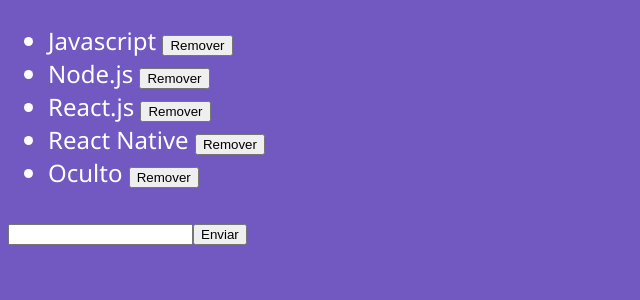
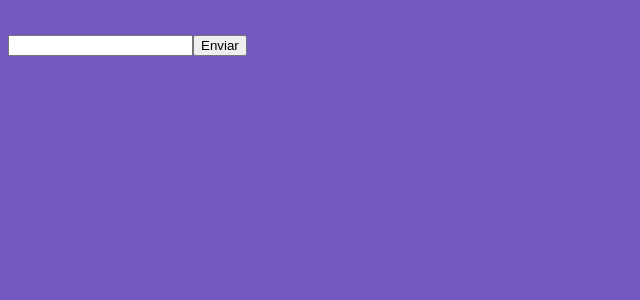
Before and after one commit to patrickmaciel/bootcamp-gostack-desafio-04, a React app: page / in a window 1280 px wide. Shown: the top 300 px of the page, without its empty margins (0-640 px from the left). Built offline with nearby package versions, Linux system fonts and the light colour scheme.

Commit message:
clico de vida de um componente

```diff
--- a/src/components/TechList.js
+++ b/src/components/TechList.js
@@ -6,11 +6,32 @@
   // static defaultProps = {
   //   tech: 'Padrão'
   // };
+  // static propTypes = {
+  // };
 
   state = {
     newTech: '',
-    techs: ['Javascript', 'Node.js', 'React.js', 'React Native']
+    techs: []
   };
+
+  componentDidMount() {
+    const techs = localStorage.getItem('techs');
+    if (techs) {
+      this.setState({ techs: JSON.parse(techs) });
+    }
+  }
+
+  componentDidUpdate(_, prevState) {
+    // this.props, this.state
+    if (prevState.techs !== this.state.techs) {
+      localStorage.setItem('techs', JSON.stringify(this.state.techs));
+    }
+    console.log('atualizou');
+  }
+
+  componentWillUnmount() {
+    console.log('deixou de existir');
+  }
 
   handleInputChange = e => {
     this.setState({ newTech: e.target.value });
@@ -40,7 +61,6 @@
                 tech={tech}
                 onDelete={() => this.handleDelete(tech)} />
             ))}
-            <TechItem />
           </ul>
 
           <input
```
